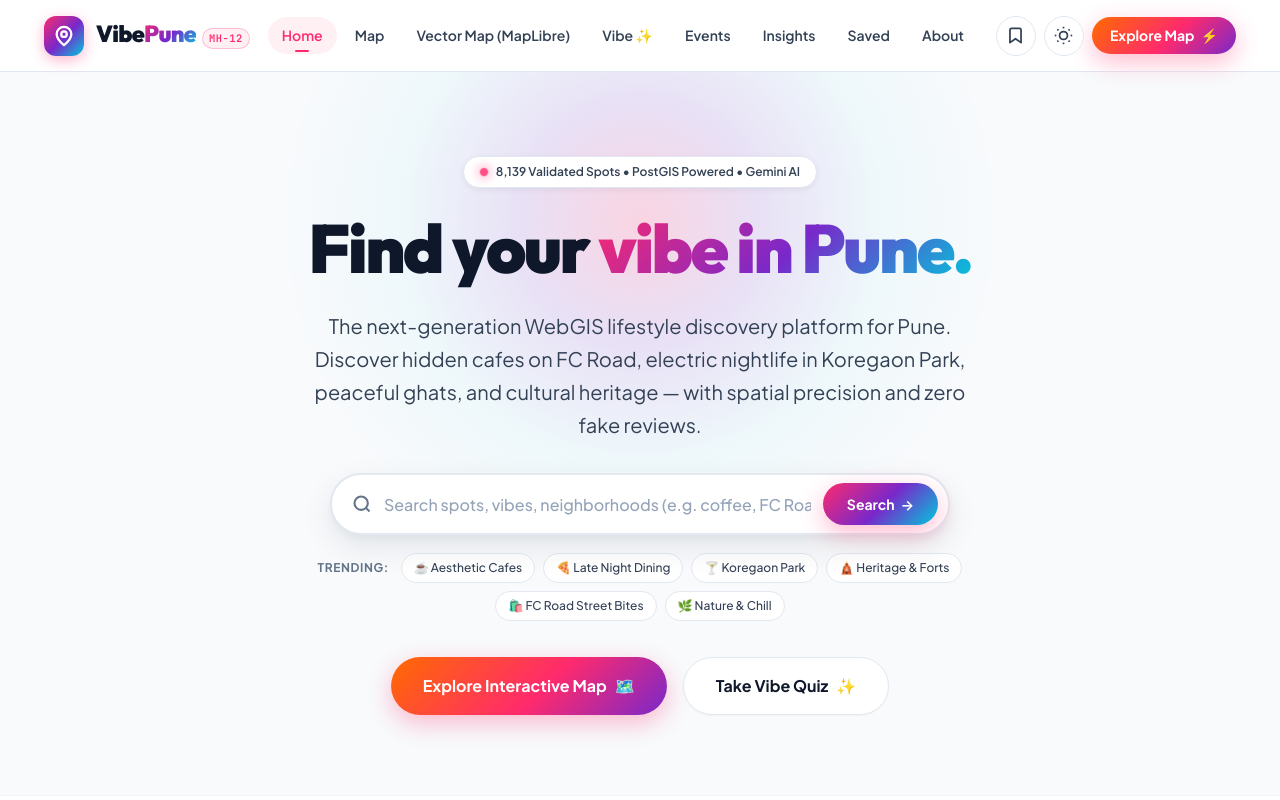
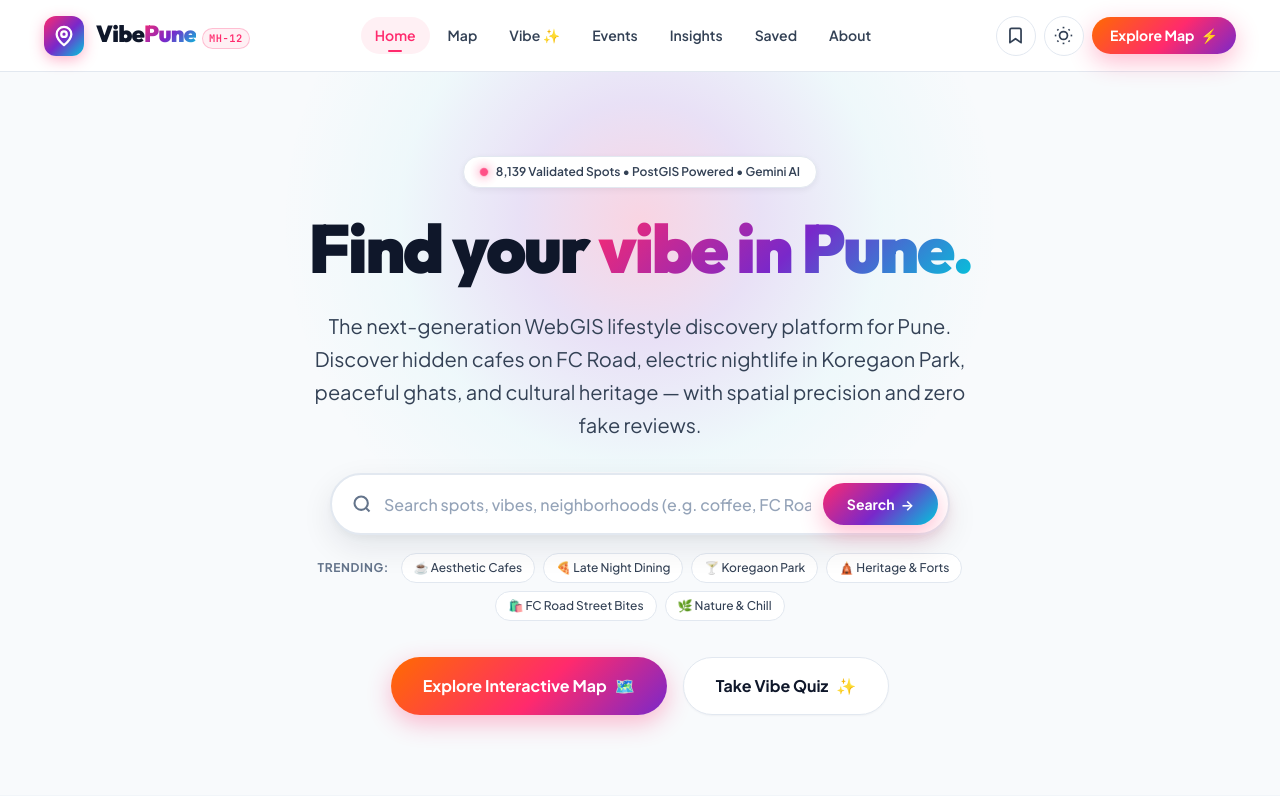
Before and after one commit to HarnishSavant/Vibe_Pune_NearByService, a plain HTML site: page client/index.html in a window 1280 px wide. Shown: the top 800 px of the page. Drawn offline with Linux system fonts and the light colour scheme.

Commit message:
chore(nav): remove Vector Map (MapLibre) from navigation bar

```diff
--- a/client/index.html
+++ b/client/index.html
@@ -40,7 +40,6 @@
       <nav class="site-nav" aria-label="Primary navigation">
         <a href="index.html" class="site-nav__link is-active">Home</a>
         <a href="discover.html" class="site-nav__link">Map</a>
-        <a href="maplibre.html" class="site-nav__link">Vector Map (MapLibre)</a>
         <a href="vibe.html" class="site-nav__link">Vibe ✨</a>
         <a href="events.html" class="site-nav__link">Events</a>
         <a href="insights.html" class="site-nav__link">Insights</a>
```
Also changed, not shown: client/discover.html (+0 -1 lines).
